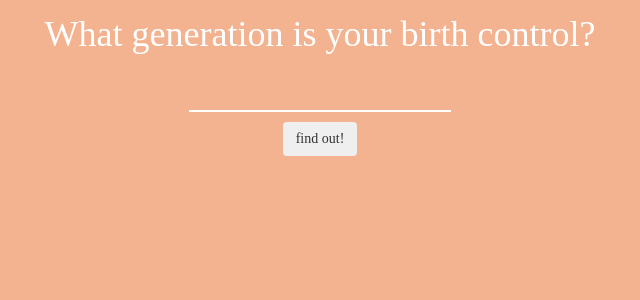
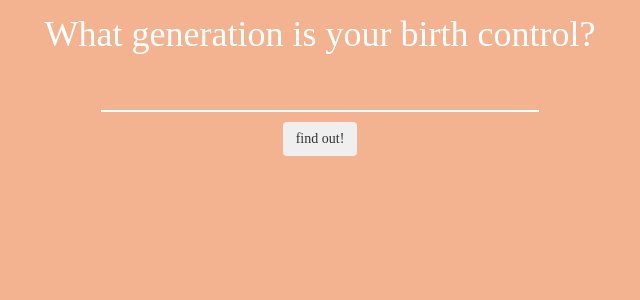
Before and after one commit to whatgismybc/whatgismybc.github.io, a Flask app: page / in a window 1280 px wide. Shown: the part 182-482 px from the top of the page, without its empty margins (320-960 px from the left). Run offline with Flask 2, Linux system fonts and the light colour scheme; parts of the project's set-up code (start-up, migrations or seed data) failed here and were passed over; some libraries are stand-ins or nearby versions.

Commit message:
expanding length of input field

```diff
--- a/static/style.css
+++ b/static/style.css
@@ -52,7 +52,7 @@ h1 {
 
 .form__field {
   font-family: inherit;
-  width: 30%;
+  width: 50%;
   border: 0;
   border-bottom: 2px solid #fff;
   outline: 0;
```
